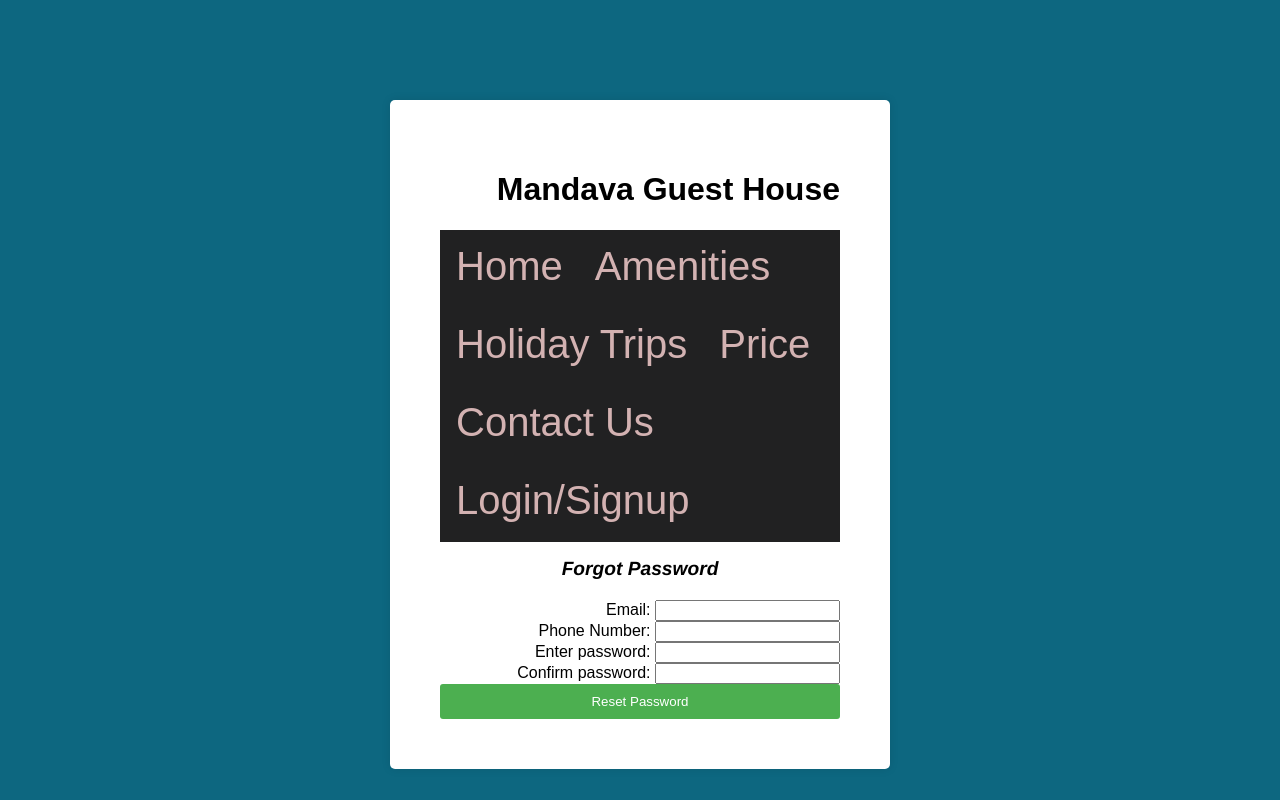
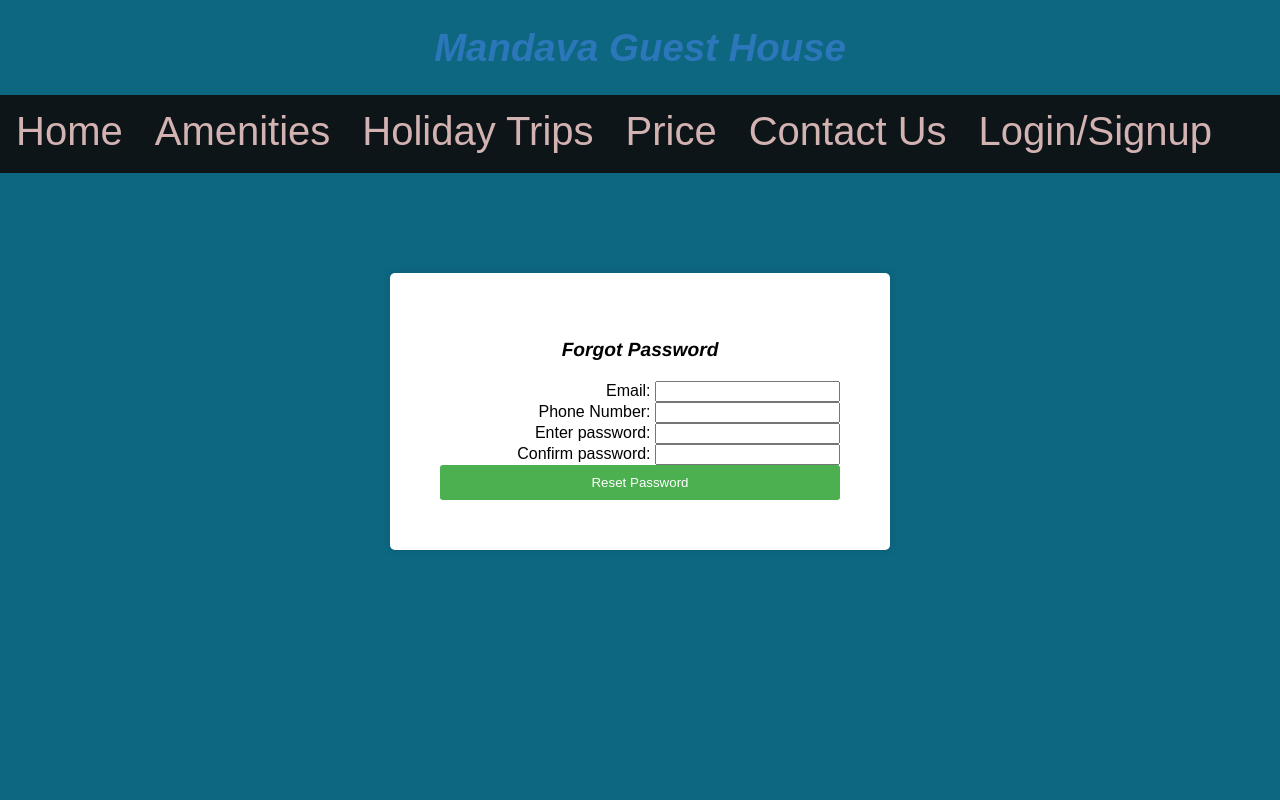
Before and after one commit to harshitabhuiit/guesthouse1, a plain HTML site: page forgot password.html in a window 1280 px wide. Drawn offline with Linux system fonts and the light colour scheme.

Commit message:
I changed forgot password page

```diff
--- a/forgot password.html
+++ b/forgot password.html
@@ -5,10 +5,11 @@
   <title>Forgot Password</title>
 </head>
 <body>
-    <div class="container">
+
   <header>
     <h1>Mandava Guest House</h1>
 </header>
+
 <div class="topnav">
     <a href="#">Home</a>
     <a href="index.html#amenities">Amenities</a>
@@ -17,6 +18,7 @@
     <a href="index.html#contact">Contact Us</a>
     <a href="login.html">Login/Signup</a>
 </div>
+<div class="container">
   <h2>Forgot Password</h2>
 
 <form action="reset_password.php" method="POST">
--- a/styles2.css
+++ b/styles2.css
@@ -50,3 +50,9 @@ input[type="submit"] {
     background-color: #ddd;
     color: black;
   }
+  header {font-style:oblique ;
+    font-size: larger;
+    font-weight:bold;
+    text-align: center;
+    text-decoration: wavy;}
+    header{color: rgb(43, 119, 186);}
```
Lines whose indentation alone changed are shown as unchanged.
